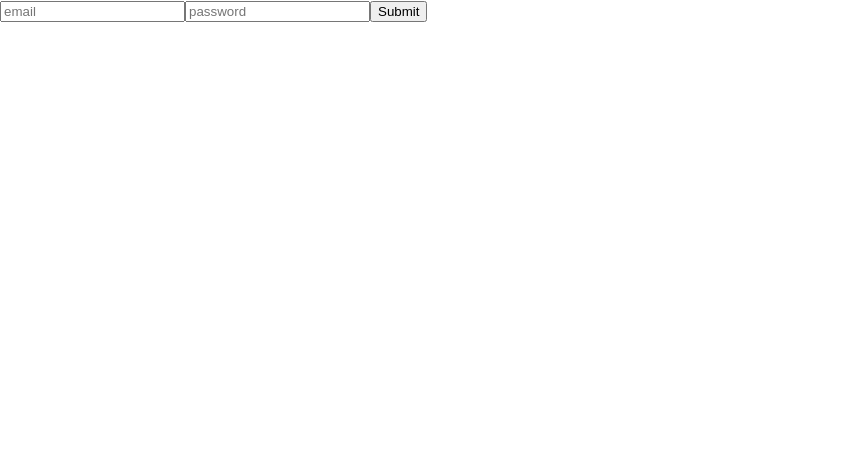
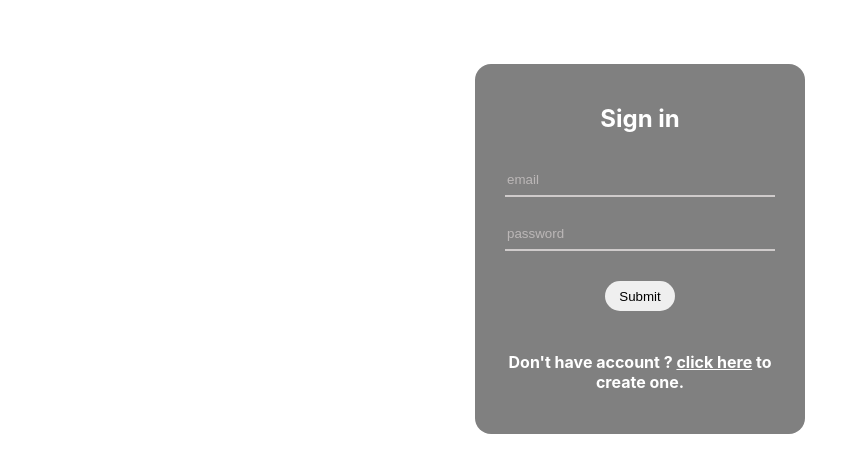
Before and after one commit to Aryan-coder/ReactTodoApp, a React (Create React App) app: page / in a window 1280 px wide. Shown: the top 472 px of the page, without its empty margins (0-868 px from the left). Built offline with nearby package versions, Linux system fonts and the light colour scheme.

Commit message:
Add files via upload

```diff
--- a/public/index.html
+++ b/public/index.html
@@ -3,6 +3,7 @@
   <head>
     <meta charset="utf-8" />
     <link rel="icon" href="%PUBLIC_URL%/favicon.ico" />
+    <link rel="stylesheet" href="https://cdnjs.cloudflare.com/ajax/libs/font-awesome/4.7.0/css/font-awesome.min.css">
     <meta name="viewport" content="width=device-width, initial-scale=1" />
     <meta name="theme-color" content="#000000" />
     <meta
--- a/src/components/Sign.js
+++ b/src/components/Sign.js
@@ -2,6 +2,7 @@ import {useState, useRef} from 'react'
 import {Redirect} from 'react-router-dom'
 import firebase from '../firebaseConfig.js'
 import {useDispatch} from 'react-redux'
+import './styles/Sign.css'
 
 const Sign=()=>{
 
@@ -52,9 +53,11 @@ const Sign=()=>{
 
         return(<div>
             <form onSubmit={(e)=>signInHandler(e)}>
+                <h2>Sign in</h2>
                 <input type='email' placeholder='email' name='email' />
                 <input type='password' placeholder='password' name='password' />
                 <button type='submit'>Submit</button>
+                <h4>Don't have account ? <span onClick={()=>setRegistered(false)} >click here</span> to create one.</h4>
             </form>
         </div>)
     }
@@ -62,10 +65,12 @@ const Sign=()=>{
     const  signUp=()=>{
         return(<div>
             <form onSubmit={(e)=>signUpHandler(e)}>
-                <input type='name' placeholder='text' name='name' />
+                <h2>Sign up</h2>
+                <input type='name' placeholder='username' name='name' />
                 <input type='email' placeholder='email' name='email' />
                 <input type='password' placeholder='password' name='password' />
                 <button type='submit'>Submit</button>
+                <h4>Already have account ? <span onClick={()=>setRegistered(true)} >click here</span> to Login.</h4>
             </form>
         </div>)
     }
--- a/src/components/Todo.js
+++ b/src/components/Todo.js
@@ -1,11 +1,53 @@
-import {useSelector, useDispatch} from 'react-redux'
+import {useSelector} from 'react-redux'
+import {useState, useEffect, useRef} from 'react'
+import firebase from '../firebaseConfig'
+import './styles/Todo.css'
 
 const Todo=()=>{
 
     const user = useSelector((state)=>state.user)
+    const [todos, setTodos] = useState(user.todos)
+    const inputValue = useRef()
 
-    return(<div>
-            Todo
+    useEffect(()=>{
+       updateTodosInServer()
+    },[todos])
+
+    const addTodo=()=>{
+
+        setTodos([
+            ...todos,
+            {
+                id: todos.length+1,
+                task: inputValue.current.value
+            }
+        ])
+    }
+
+    const removeTodo=(e)=>{
+        setTodos(todos.filter(todo=>todo.id!=e.target.id))
+    }
+
+    const updateTodosInServer=()=>{
+        firebase.firestore().doc('/users/'+user.uid).set({
+            name: user.name,
+            todos: todos
+        }).then(response=>{
+            console.log('updated')
+        }).catch(err=>{
+            console.log(err)
+        })
+    }
+
+    const renderTodos=()=>todos.map(todo=><li key={todo.id} id={todo.id} onClick={e=>removeTodo(e)} >{todo.task}</li>)
+
+    return(<div className='container'>
+        <h2>TodoApp</h2>
+        <div className='input-area'>
+            <input type='text' ref={inputValue} placholder='enter task' name='task'></input>
+            <i className='fa fa-plus'  onClick={addTodo} ></i>
+            </div>
+            <ul>{renderTodos()}</ul>
     </div>)
 
 }
--- /dev/null
+++ b/src/components/styles/Sign.css
@@ -0,0 +1,61 @@
+html body{
+    width: 100%;
+    height: 100%;
+}
+
+form{
+    color: white;
+    margin: 5% auto ;
+    width: 270px;
+    height: max-content;
+    background-color: grey;
+    padding: 20px 30px;
+    display: flex;
+    flex-direction: column;
+    border-radius: 16px;
+    text-align: center;
+}
+
+h2{
+    margin: 20px auto;
+}
+
+input{
+    margin: 10px 0;
+    height: 30px;
+    background-color: rgba(0, 0, 0, 0);
+    border-width: 0 0 2px 0;
+    border-color: rgb(207, 203, 203);
+    outline-width: 0px;
+    color: white;
+}
+
+::placeholder { /* Chrome, Firefox, Opera, Safari 10.1+ */
+    color: rgb(187, 183, 183);
+    opacity: 1; /* Firefox */
+  }
+
+button{
+    height: 30px;
+    width: 70px;
+    margin: 20px auto;
+    border-radius: 16px;
+    border-width: 0px;
+}
+
+button:active{
+    background-color: rgb(197, 193, 193);
+}
+
+
+span{
+    text-decoration: underline;
+}
+
+@media (width: 500px){
+    html body{
+        width: 100%;
+        height: 100%;
+        background-color: grey;
+    }
+}
--- /dev/null
+++ b/src/components/styles/Todo.css
@@ -0,0 +1,52 @@
+.container{
+    width: 400px;
+    background-color: grey;
+    margin: 5% auto;
+    padding: 20px 30px;
+    display: flex;
+    flex-direction: column;
+    border-radius: 16px;
+    text-align: center;
+    color: white;
+}
+
+::placeholder { /* Chrome, Firefox, Opera, Safari 10.1+ */
+    color: rgb(187, 183, 183);
+    opacity: 1; /* Firefox */
+  }
+
+
+ul{
+    display: flex;
+    flex-direction: column;
+    align-items: start;
+    justify-self: start;
+}
+
+li{
+    margin: 10px 0px;
+}
+
+i{
+    background-color: white;
+    color: grey;
+    margin: 0 5px;
+    padding: 7px 9px;
+    border-radius: 100%;
+}
+
+i:hover{
+    background-color: rgb(187, 184, 184);
+}
+
+i:active{
+    color: white;
+}
+
+@media (max-width: 800px){
+    html body{
+        width: 100%;
+        height: 100%;
+        background-color: grey;
+    }
+}
--- a/src/reducer.js
+++ b/src/reducer.js
@@ -1,5 +1,6 @@
 var initState={
     user: {
+        uid: '',
         name: '',
         todos: []
     }
```
Also changed, not shown: package.json (+8 -1 lines), 1 other file (tests, documents, lock files or other folders).
